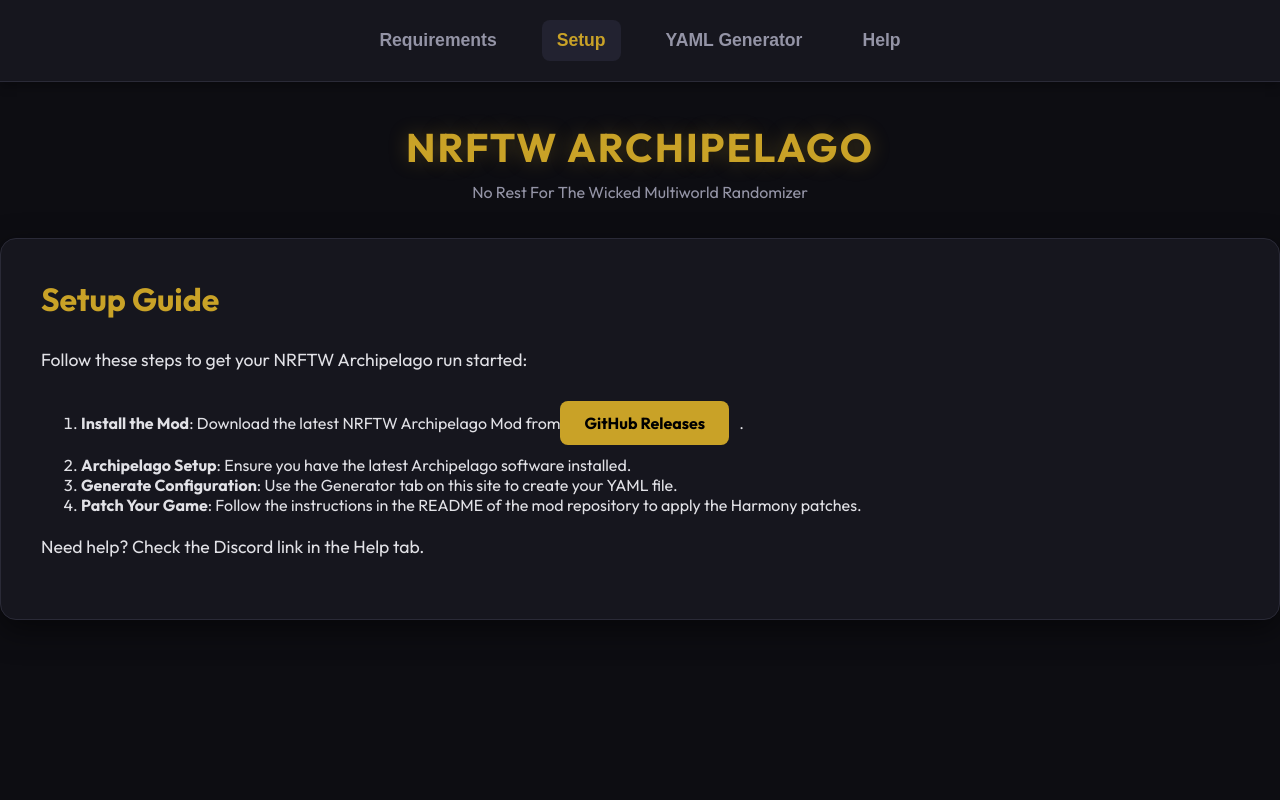
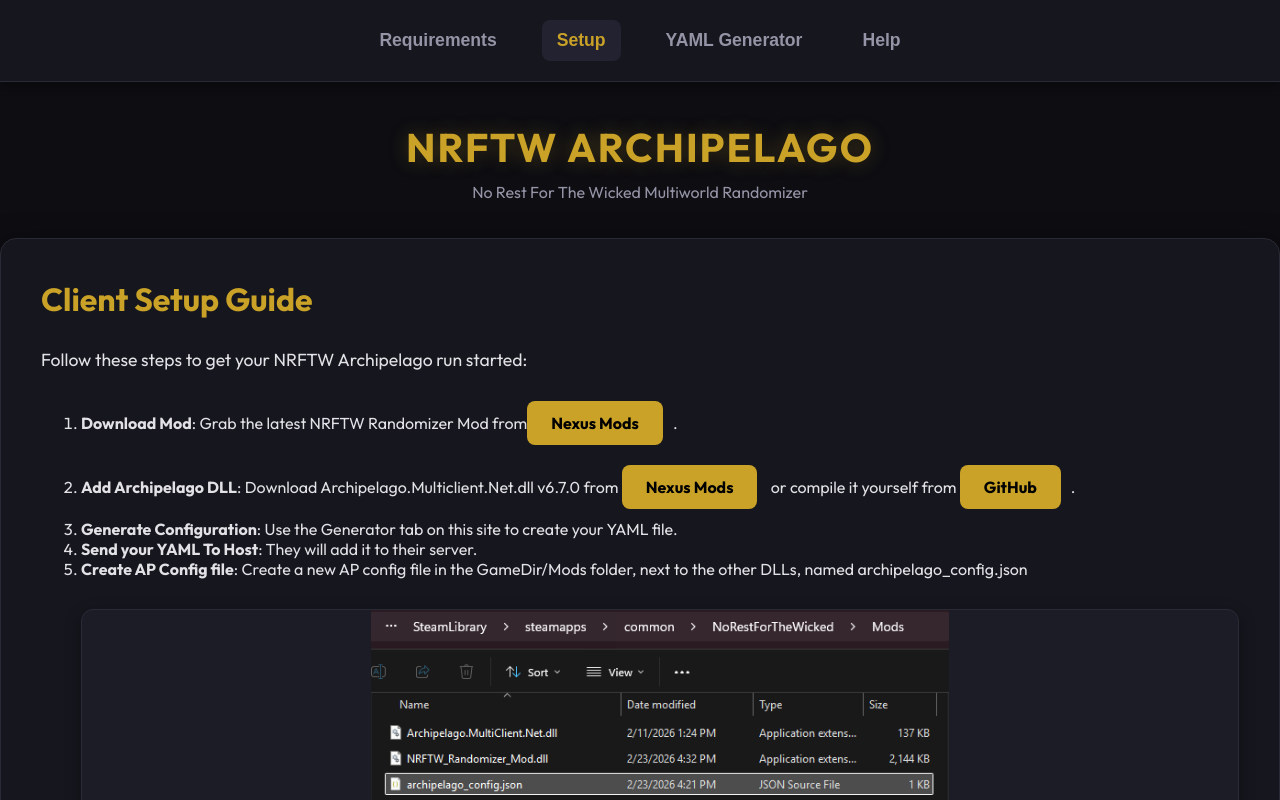
Before and after one commit to arthurstreeter/NRFTW-Archipelago-APWorld-Generator, a React (Vite) app: page / in a window 1280 px wide. Both pictures are taken after a click on the button "Setup". Shown: the top 800 px of the page. Built offline with nearby package versions, Linux system fonts and the light colour scheme.

Commit message:
feat: Add web GUI for No Rest For The Wicked Archipelago world generation and include initial APWorld definition.

```diff
--- a/src/App.jsx
+++ b/src/App.jsx
@@ -6,6 +6,7 @@
 import FeatureBlockSample from './assets/FeatureBlockSample.png'
 import IngameMenu from './assets/IngameMenu.png'
 import SampleUnlocks from './assets/SampleUnlocks.mp4'
+import ModsDirectory from './assets/ModsDirectory.png'
 
 function App() {
   const [currentPage, setCurrentPage] = useState('generator')
@@ -120,22 +121,60 @@
   const renderSetup = () => (
     <div className="content-page">
       <div className="info-section">
-        <h2>Setup Guide</h2>
+        <h2>Client Setup Guide</h2>
         <p>Follow these steps to get your NRFTW Archipelago run started:</p>
 
         <ol>
           <li>
-            <strong>Install the Mod</strong>: Download the latest NRFTW Archipelago Mod from
-            <a href="#" className="link-button">GitHub Releases</a>.
+            <strong>Download Mod</strong>: Grab the latest NRFTW Randomizer Mod from
+            <a href="https://www.nexusmods.com/norestforthewicked/mods/33" className="link-button">Nexus Mods</a>.
           </li>
           <li>
-            <strong>Archipelago Setup</strong>: Ensure you have the latest Archipelago software installed.
+            <strong>Add Archipelago DLL</strong>: Download Archipelago.Multiclient.Net.dll v6.7.0 from <a href="https://www.nexusmods.com/norestforthewicked/mods/33" className="link-button">Nexus Mods</a> or compile it yourself from <a href="https://github.com/ArchipelagoMW/ArchipelagoMulticlient.Net" className="link-button">GitHub</a>.
           </li>
           <li>
             <strong>Generate Configuration</strong>: Use the Generator tab on this site to create your YAML file.
           </li>
           <li>
-            <strong>Patch Your Game</strong>: Follow the instructions in the README of the mod repository to apply the Harmony patches.
+            <strong>Send your YAML To Host</strong>: They will add it to their server.
+          </li>
+          <li>
+            <strong>Create AP Config file</strong>: Create a new AP config file in the GameDir/Mods folder, next to the other DLLs, named <span className="code-text">archipelago_config.json</span><div className="media-container">
+              <img src={ModsDirectory} alt="Mods Directory" className="media-element" style={{ width: '50%', height: '50%', objectFit: 'contain', margin: 'auto' }} />
+              <p className="media-caption">The mods directory with the Archipelago config file.</p>
+            </div>
+          </li>
+          <li>
+            <strong>Run the mod</strong>: Run the mod and enjoy!
+          </li>
+        </ol>
+
+        <div className="divider"></div>
+
+        <h2>Server Setup Guide</h2>
+        <p>Follow these steps to get your NRFTW Archipelago Server started:</p>
+
+        <ol>
+          <li>
+            <strong>Download APWorld File</strong>: Download the latest NRFTW APWorld file from <a href="https://www.nexusmods.com/norestforthewicked/mods/33" className="link-button">Here</a>.
+          </li>
+          <li>
+            <strong>Add Archipelago DLL</strong>: Download Archipelago.Multiclient.Net.dll v6.7.0 from <a href="https://www.nexusmods.com/norestforthewicked/mods/33" className="link-button">Nexus Mods</a> or compile it yourself from <a href="https://github.com/ArchipelagoMW/ArchipelagoMulticlient.Net" className="link-button">GitHub</a>.
+          </li>
+          <li>
+            <strong>Generate Configuration</strong>: Use the Generator tab on this site to create your YAML file.
+          </li>
+          <li>
+            <strong>Send your YAML To Host</strong>: They will add it to their server.
+          </li>
+          <li>
+            <strong>Create AP Config file</strong>: Create a new AP config file in the GameDir/Mods folder, next to the other DLLs, named <span className="code-text">archipelago_config.json</span><div className="media-container">
+              <img src={ModsDirectory} alt="Mods Directory" className="media-element" style={{ width: '50%', height: '50%', objectFit: 'contain', margin: 'auto' }} />
+              <p className="media-caption">The mods directory with the Archipelago config file.</p>
+            </div>
+          </li>
+          <li>
+            <strong>Run the mod</strong>: Run the mod and enjoy!
           </li>
         </ol>
 
@@ -158,7 +197,7 @@
         <ul>
           <li>Enhanced Item Randomization weights.</li>
           <li>Custom Area/Region logic.</li>
-          <li>Integration with more in-game systems (Housing, Crafting).</li>
+          <li>Integration with more in-game systems (Housing, Crafting, Custom Boons, Plague, etc...).</li>
         </ul>
 
         <h3>How You Can Help</h3>
```
Also changed, not shown: src/assets/ModsDirectory.png (added), 1 other file (tests, documents, lock files or other folders).
